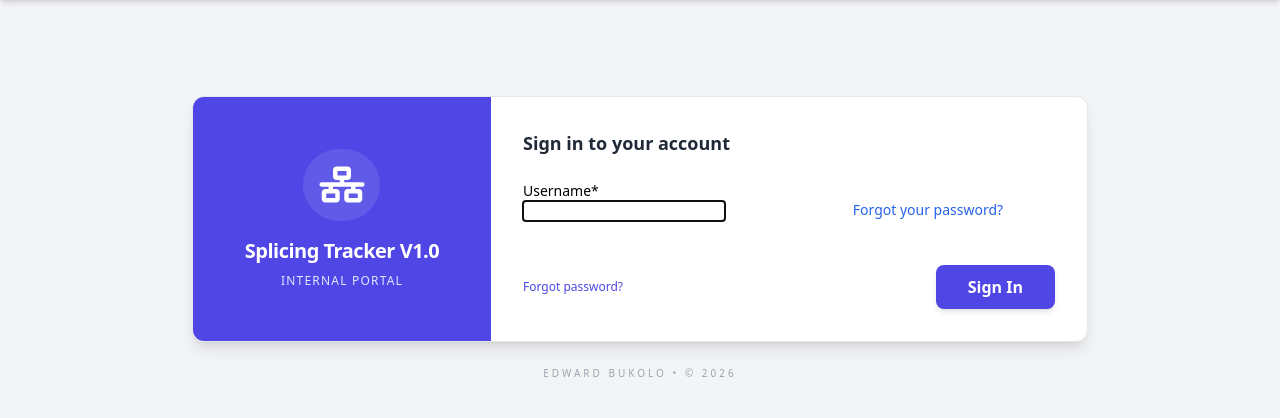
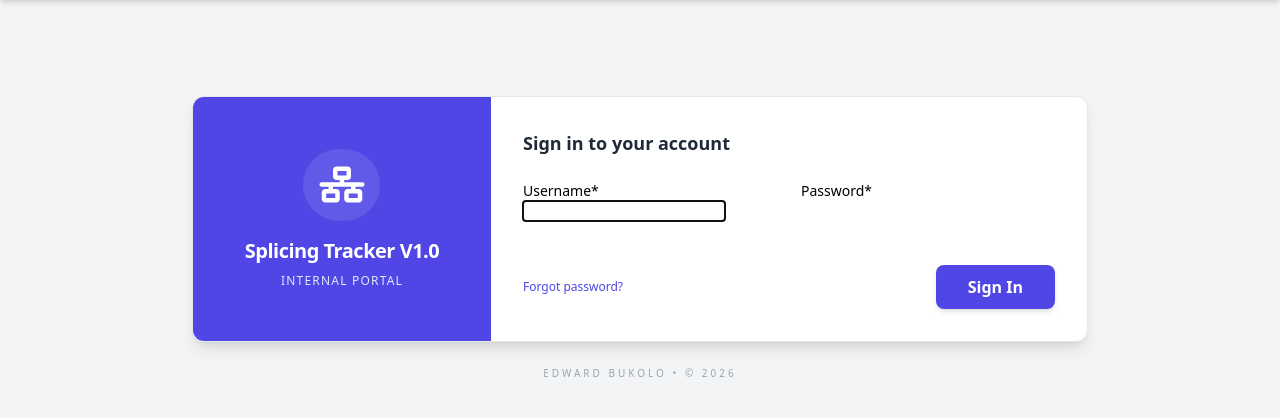
Before and after one commit to bukoloeb/splicing-tracker, a Django app: page /accounts/login/ in a window 1280 px wide. Shown: the part 64-482 px from the top of the page. Run offline with Django 5.2, Linux system fonts and the light colour scheme; some libraries are stand-ins or nearby versions.

Commit message:
UI: fixed login form

```diff
--- a/templates/registration/login.html
+++ b/templates/registration/login.html
@@ -25,9 +25,9 @@
                     <div class="text-sm">
                         {{ form.username|as_crispy_field }}
                     </div>
-                    <div class="mt-4 text-center">
-    <a href="{% url 'password_reset' %}" class="text-sm text-blue-600 hover:underline">Forgot your password?</a>
-</div>
+                    <div class="text-sm">
+                        {{ form.password|as_crispy_field }}
+                    </div>
                 </div>
 
                 <div class="flex items-center justify-between mt-8">
```
